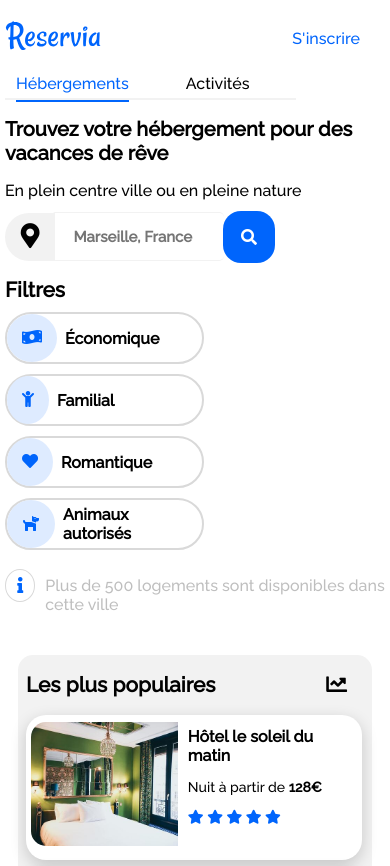
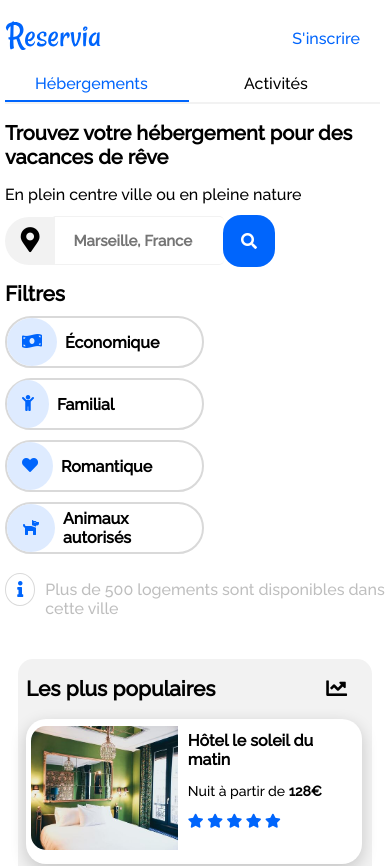
Before and after one commit to Tidj75/Projet2OC, a plain HTML site: page index.html in a window 390 px wide. Shown: the top 866 px of the page. Drawn offline with nearby package versions, Linux system fonts and the light colour scheme.

Commit message:
Fix nav mobile & githpages maj

```diff
--- a/index.html
+++ b/index.html
@@ -21,11 +21,11 @@
                 </div>
                 <nav class="headernav">
                     <ul>
-                        <li>
+                        <li class="active-mobile">
                             <a href="#Hebergements" class="active">Hébergements</a>
                         </li>
 
-                        <li>
+                        <li class="activites-mobile">
                             <a href="#Activites">Activités</a>
                         </li>
                     </ul>
--- a/style.css
+++ b/style.css
@@ -45,9 +45,7 @@ body{
   display: flex;
   margin-right: 3%;
 }
-.Logohaut {
-  cursor: pointer;
-}
+
 
 header ul {
   display: flex;
@@ -527,7 +525,7 @@ footer a:hover{
 
   header ul li {
     margin-left: 0;
-    padding: 10px 46px 5px 11px;
+    padding: 10px 72px 7px 30px;
   }
 
   header ul li a:hover {
@@ -554,11 +552,18 @@ footer a:hover{
 
   .active  {
     border-top: none;
-    border-bottom: 2px solid #0065fc;
     padding-bottom: 7px;
     color: #0065fc;
   }
 
+  .active-mobile{
+    border-bottom: 2px solid #0065fc;
+    width: 82px;
+  }
+
+  .activites-mobile{
+    padding-left: 55px;
+  }
 
   /* FILTRES */
 
```
Also changed, not shown: lien_github_pages.txt (added).
